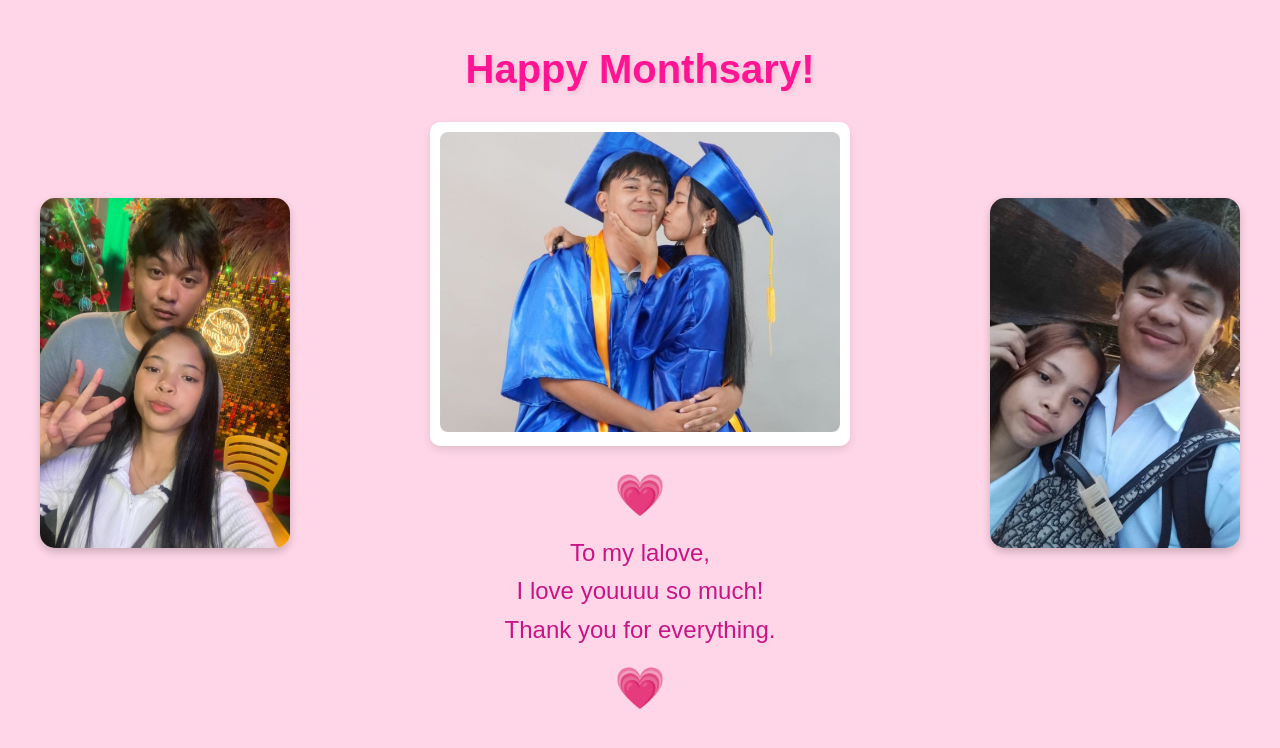
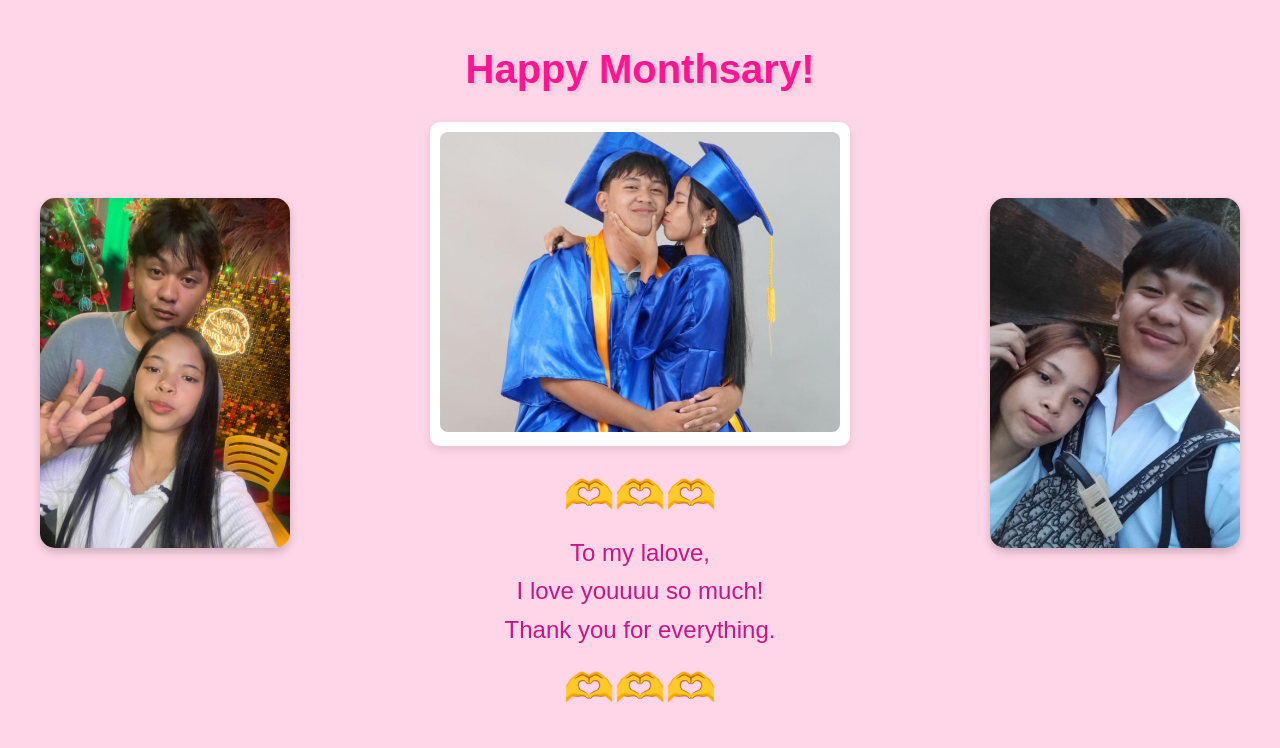
Before and after one commit to Vip29-droid/Heart, a plain HTML site: page index.html in a window 1280 px wide. Drawn offline with Linux system fonts and the light colour scheme.

Commit message:
Update index.html

```diff
--- a/index.html
+++ b/index.html
@@ -92,7 +92,7 @@
                 <img src="cute.jpg" alt="Our Photo" class="center-image">
             </div>
 
-            <div class="hearts">💗</div>
+            <div class="hearts">🫶🫶🫶</div>
 
             <div class="message">
                 To my lalove,<br>
@@ -100,7 +100,7 @@
                 Thank you for everything.<br>
             </div>
 
-            <div class="hearts">💗</div>
+            <div class="hearts">🫶🫶🫶</div>
         </div>
 
         <!-- Right Image -->
```
